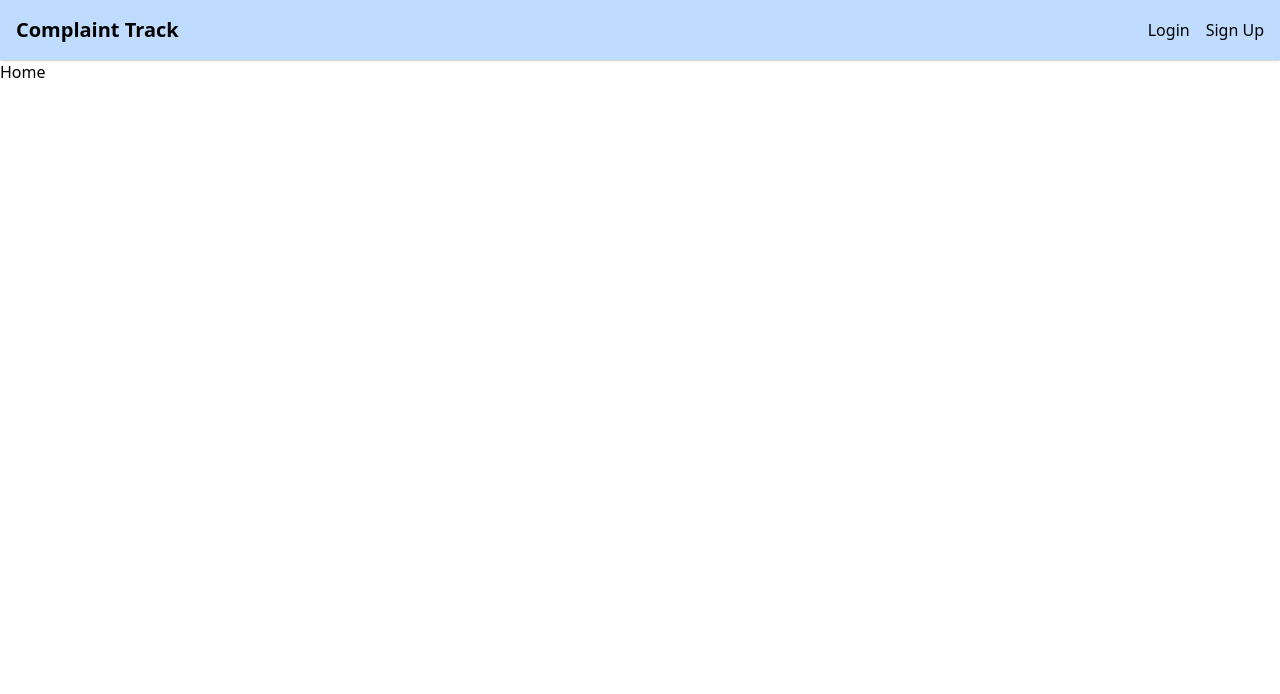
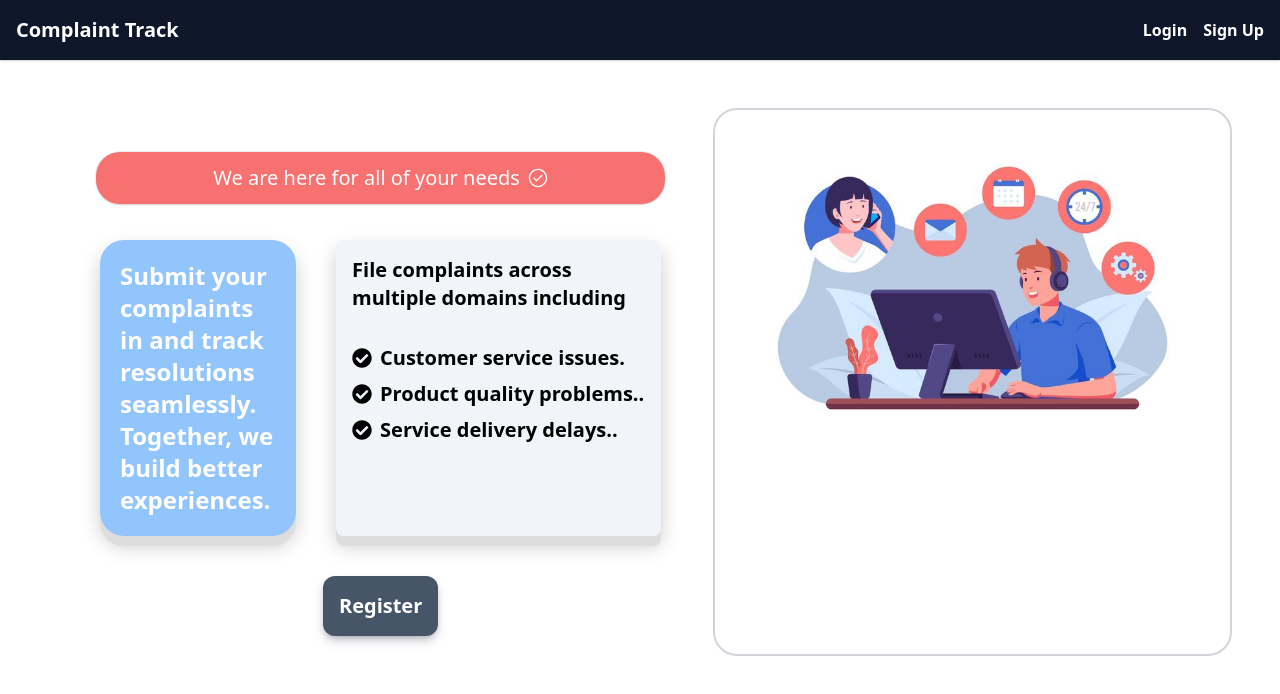
Before and after one commit to ObaidullahAzad/ComplaintTrack, a Next.js app: page / in a window 1280 px wide. Shown: the top 694 px of the page. Built offline with nearby package versions, Linux system fonts and the light colour scheme.

Commit message:
Add AOS initialization, improve loading indicators, and enhance UI components

```diff
--- a/app/Navbar.tsx
+++ b/app/Navbar.tsx
@@ -4,7 +4,7 @@ import Link from "next/link";
 import { useRouter } from "next/navigation";
 import { useAuth } from "@/contexts/AuthContext";
 import { useState } from "react";
-// import Image from "next/image";
+import { toast } from "react-toastify";
 
 export default function Navbar() {
   const router = useRouter();
@@ -18,14 +18,16 @@ export default function Navbar() {
       });
       localStorage.removeItem("user");
       setUser(null);
+      toast.success("Logged out successfully");
       router.push("/login");
     } catch (error) {
       console.error("Logout error:", error);
+      toast.error("Failed to logout");
     }
   };
 
   return (
-    <nav className="bg-blue-200 p-4 shadow-[0px_2px_3px_-1px_rgba(0,0,0,0.1),0px_1px_0px_0px_rgba(25,28,33,0.02),0px_0px_0px_1px_rgba(25,28,33,0.08)]">
+    <nav className="bg-slate-900 text-white p-4 shadow-[0px_2px_3px_-1px_rgba(0,0,0,0.1),0px_1px_0px_0px_rgba(25,28,33,0.02),0px_0px_0px_1px_rgba(25,28,33,0.08)]">
       <div className="container mx-auto flex justify-between items-center">
         <div className="flex items-center space-x-6">
           <Link href="/" className="text-xl font-bold">
@@ -81,10 +83,13 @@ export default function Navbar() {
             </div>
           ) : (
             <>
-              <Link href="/login" className="hover:text-gray-300">
+              <Link href="/login" className="hover:text-gray-300 font-semibold">
                 Login
               </Link>
-              <Link href="/signup" className="hover:text-gray-300">
+              <Link
+                href="/signup"
+                className="hover:text-gray-300 font-semibold"
+              >
                 Sign Up
               </Link>
             </>
--- a/app/admin/dashboard/page.tsx
+++ b/app/admin/dashboard/page.tsx
@@ -3,6 +3,8 @@
 import { useEffect, useState } from "react";
 import { useAuth } from "@/contexts/AuthContext";
 import { useRouter } from "next/navigation";
+import ScaleLoader from "react-spinners/ScaleLoader";
+import { ImBin } from "react-icons/im";
 
 interface Complaint {
   _id: string;
@@ -109,7 +111,12 @@ export default function AdminDashboard() {
     }
   };
 
-  if (loading) return <div className="p-6">Loading...</div>;
+  if (loading)
+    return (
+      <div className="p-6">
+        <ScaleLoader />
+      </div>
+    );
   if (error) return <div className="p-6 text-red-500">{error}</div>;
 
   const filteredComplaints = complaints.filter((complaint) => {
@@ -122,8 +129,6 @@ export default function AdminDashboard() {
   return (
     <div className="p-6">
       <h1 className="text-2xl font-bold mb-6">Admin Dashboard</h1>
-
-      {/* Filters */}
       <div className="mb-6 flex gap-4">
         <select
           className="border rounded-md px-3 py-2"
@@ -220,20 +225,20 @@ export default function AdminDashboard() {
                   {new Date(complaint.createdAt).toLocaleDateString()}
                 </td>
                 <td className="px-6 py-4 whitespace-nowrap">
-                  <div className="flex space-x-2">
+                  <div className="flex space-x-2 ">
                     <button
                       onClick={() =>
                         router.push(`/admin/complaints/${complaint._id}`)
                       }
-                      className="text-indigo-600 hover:text-indigo-900"
+                      className="text-slate-600 bg-slate-200 rounded-xl  p-2  hover:text-white hover:bg-slate-500"
                     >
                       View Details
-                    </button>
+                    </button>{" "}
                     <button
                       onClick={() => deleteComplaint(complaint._id)}
-                      className="text-red-600 hover:text-red-900"
+                      className="text-red-600 hover:text-red-900 p-3 bg-red-100 rounded-2xl"
                     >
-                      Delete
+                      <ImBin />
                     </button>
                   </div>
                 </td>
--- a/app/layout.tsx
+++ b/app/layout.tsx
@@ -3,6 +3,7 @@ import { Geist, Geist_Mono } from "next/font/google";
 import "./globals.css";
 import Navbar from "./Navbar";
 import { AuthProvider } from "@/contexts/AuthContext";
+import { ToastContainer, Bounce } from "react-toastify";
 
 const geistSans = Geist({
   variable: "--font-geist-sans",
@@ -31,7 +32,22 @@ export default function RootLayout({
       >
         <AuthProvider>
           <Navbar />
-          <main>{children}</main>
+          <main>
+            <ToastContainer
+              position="top-right"
+              autoClose={5000}
+              hideProgressBar={false}
+              newestOnTop={false}
+              closeOnClick={false}
+              rtl={false}
+              pauseOnFocusLoss
+              draggable
+              pauseOnHover
+              theme="light"
+              transition={Bounce}
+            />
+            {children}
+          </main>
         </AuthProvider>
       </body>
     </html>
--- a/app/my-complaints/page.tsx
+++ b/app/my-complaints/page.tsx
@@ -3,6 +3,7 @@
 import { useEffect, useState } from "react";
 import { useAuth } from "@/contexts/AuthContext";
 import { useRouter } from "next/navigation";
+import ScaleLoader from "react-spinners/ScaleLoader";
 
 interface Complaint {
   _id: string;
@@ -56,7 +57,7 @@ export default function MyComplaints() {
   if (loading) {
     return (
       <div className="max-w-4xl mx-auto p-6">
-        <p>Loading...</p>
+        <ScaleLoader />
       </div>
     );
   }
--- a/app/page.tsx
+++ b/app/page.tsx
@@ -1,3 +1,57 @@
+import AOSInitializer from "@/components/AOSInitializer";
+import { GoIssueClosed } from "react-icons/go";
+import RegisterBtn from "@/components/RegisterBtn";
+import { FaCheckCircle } from "react-icons/fa";
+
 export default function Home() {
-  return <div>Home</div>;
+  return (
+    <div data-aos="fade-up" className="sm:flex justify-around m-12 ">
+      <AOSInitializer />
+      <div className="flex mt-7 flex-col sm:mx-8 space-y-4 sm:space-y-0">
+        <div className="bg-red-400 sm:m-4 p-3 rounded-3xl items-center justify-center flex shadow-[0px_2px_3px_-1px_rgba(0,0,0,0.1),0px_1px_0px_0px_rgba(25,28,33,0.02),0px_0px_0px_1px_rgba(25,28,33,0.08)]">
+          <h1 className="sm:text-xl text-lg font-medium text-white flex items-center gap-2">
+            We are here for all of your needs
+            <GoIssueClosed />
+          </h1>
+        </div>
+        <div className="sm:flex   ">
+          <div className="bg-blue-300  sm:m-5 font-semibold flex items-center sm:w-80 text-white rounded-3xl shadow-[0px_10px_1px_rgba(221,_221,_221,_1),_0_10px_20px_rgba(204,_204,_204,_1)]">
+            <h2 className="text-2xl p-5">
+              Submit your complaints in and track resolutions seamlessly.
+              Together, we build better experiences.
+            </h2>
+          </div>
+          <div className="bg-slate-100  font-semibold text-xl items-center sm:m-5  rounded-lg shadow-[0px_10px_1px_rgba(221,_221,_221,_1),_0_10px_20px_rgba(204,_204,_204,_1)]">
+            <h3 className="p-4">
+              File complaints across multiple domains including
+            </h3>
+            <ul className="m-4 space-y-2">
+              <li className="flex items-center gap-2">
+                <FaCheckCircle />
+                Customer service issues.
+              </li>
+              <li className="flex items-center gap-2">
+                <FaCheckCircle />
+                Product quality problems..
+              </li>
+              <li className="flex items-center gap-2">
+                <FaCheckCircle />
+                Service delivery delays..
+              </li>
+            </ul>
+          </div>
+        </div>
+
+        <div className="items-center justify-center flex">
+          <RegisterBtn />
+        </div>
+      </div>
+      <div className="border-2 border-gray-300 rounded-3xl p-5">
+        <img
+          src="/Complaint Website asset 1.jpg"
+          alt="Complaint Illustration"
+        />
+      </div>
+    </div>
+  );
 }
--- a/app/raise-complaint/page.tsx
+++ b/app/raise-complaint/page.tsx
@@ -3,6 +3,7 @@
 import { useState } from "react";
 import { useRouter } from "next/navigation";
 import { useAuth } from "@/contexts/AuthContext";
+import BarLoader from "react-spinners/BarLoader";
 
 const categories = ["Product", "Service", "Support"];
 const priorities = ["Low", "Medium", "High"];
@@ -10,6 +11,7 @@ const priorities = ["Low", "Medium", "High"];
 export default function RaiseComplaint() {
   const router = useRouter();
   const { user } = useAuth();
+  const [loading, setLoading] = useState(false);
   const [error, setError] = useState("");
   const [formData, setFormData] = useState({
     title: "",
@@ -21,6 +23,7 @@ export default function RaiseComplaint() {
   const handleSubmit = async (e: React.FormEvent) => {
     e.preventDefault();
     try {
+      setLoading(true);
       const res = await fetch("/api/complaints", {
         method: "POST",
         headers: {
@@ -37,6 +40,7 @@ export default function RaiseComplaint() {
 
       router.push("/my-complaints");
     } catch (error: unknown) {
+      setLoading(false);
       if (error instanceof Error) {
         setError(error.message);
       } else {
@@ -52,7 +56,7 @@ export default function RaiseComplaint() {
 
   return (
     <div className="max-w-2xl mx-auto p-6">
-      <h1 className="text-2xl font-bold mb-6">Raise a Complaint</h1>
+      <h1 className="text-2xl font-semibold mb-6">Raise a Complaint</h1>
       {error && <p className="text-red-500 mb-4">{error}</p>}
       <form onSubmit={handleSubmit} className="space-y-6">
         <div>
@@ -150,9 +154,9 @@ export default function RaiseComplaint() {
 
         <button
           type="submit"
-          className="w-full bg-indigo-600 text-white py-2 px-4 rounded-md hover:bg-indigo-700"
+          className="w-full bg-slate-800 text-white py-2 px-4 rounded-md hover:bg-slate-700"
         >
-          Submit Complaint
+          {loading ? <BarLoader color="white" /> : "Login"}
         </button>
       </form>
     </div>
--- /dev/null
+++ b/components/AOSInitializer.tsx
@@ -0,0 +1,13 @@
+"use client";
+
+import { useEffect } from "react";
+import AOS from "aos";
+import "aos/dist/aos.css";
+
+export default function AOSInitializer() {
+  useEffect(() => {
+    AOS.init({ once: true });
+  }, []);
+
+  return null; // This component doesn't render anything
+}
--- /dev/null
+++ b/components/RegisterBtn.tsx
@@ -0,0 +1,27 @@
+"use client";
+
+import React from "react";
+import Link from "next/link";
+import { useAuth } from "@/contexts/AuthContext";
+
+export default function RegisterBtn() {
+  const { user, setUser } = useAuth();
+
+  return (
+    <div className="text-white text-xl m-5 font-semibold ">
+      {user ? (
+        <Link href="/raise-complaint">
+          <button className="bg-slate-600 p-4 rounded-xl shadow-[rgba(50,50,93,0.25)_0px_6px_12px_-2px,_rgba(0,0,0,0.3)_0px_3px_7px_-3px] hover:bg-slate-500">
+            Complain
+          </button>
+        </Link>
+      ) : (
+        <Link href="/signup">
+          <button className="bg-slate-600 p-4 rounded-xl shadow-[rgba(50,50,93,0.25)_0px_6px_12px_-2px,_rgba(0,0,0,0.3)_0px_3px_7px_-3px] hover:bg-slate-500">
+            Register
+          </button>
+        </Link>
+      )}
+    </div>
+  );
+}
```
Also changed, not shown: app/login/page.tsx (+18 -20 lines), app/signup/page.tsx (+20 -25 lines), package.json (+6 -1 lines), public/Complaint Website asset 1.jpg (added), 1 other file (tests, documents, lock files or other folders).
